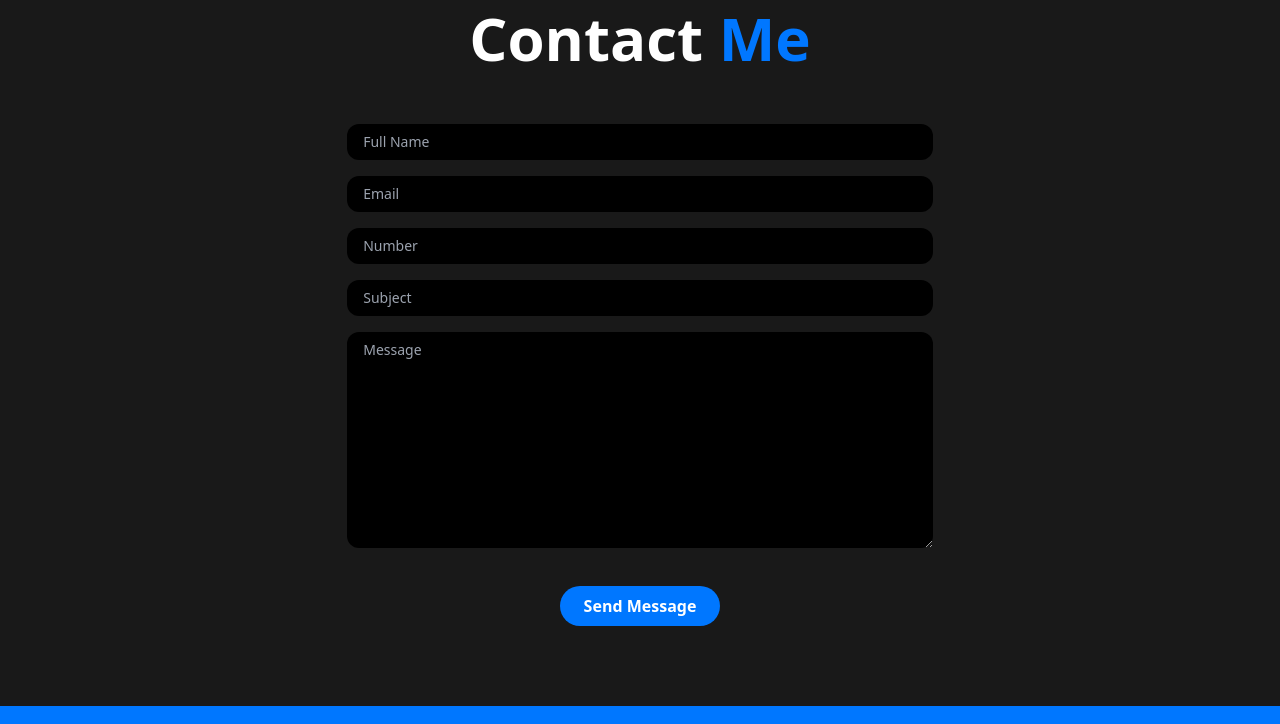
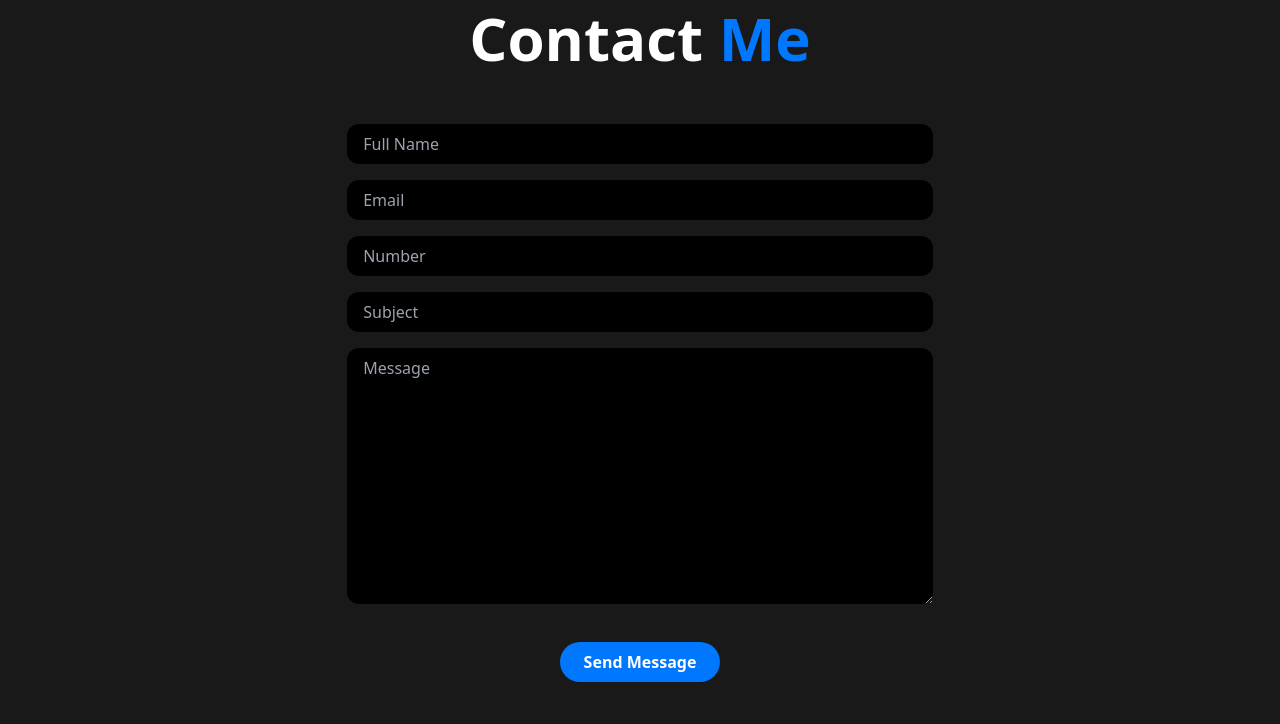
Before and after one commit to hamaad112/Tailwind-Portfolio-Website, a website: page index.html in a window 1280 px wide. Shown: the part 3880-4604 px from the top of the page. Drawn offline with nearby package versions, Linux system fonts and the light colour scheme.

Commit message:
Update index.html

```diff
--- a/index.html
+++ b/index.html
@@ -288,11 +288,11 @@
     <section id="contactSection" class="container mx-auto py-16">
         <h1 class="text-center text-4xl md:text-6xl font-bold">Contact <span class="text-main-color">Me</span></h1>
         <form class="w-5/6 sm:w-full md:w-3/5 mx-auto pt-14 space-y-4">
-            <input class="bg-black w-full py-2 px-4 rounded-xl text-sm" type="text" placeholder="Full Name">
-            <input class="bg-black w-full py-2 px-4 rounded-xl text-sm" type="email" placeholder="Email">
-            <input class="bg-black w-full py-2 px-4 rounded-xl text-sm" type="text" placeholder="Number">
-            <input class="bg-black w-full py-2 px-4 rounded-xl text-sm" type="text" placeholder="Subject">
-            <textarea class="bg-black w-full py-2 px-4 rounded-xl text-sm" name="" id="" cols="30" rows="10" placeholder="Message"></textarea>
+            <input class="bg-black w-full py-2 px-4 rounded-xl text-lg" type="text" placeholder="Full Name">
+            <input class="bg-black w-full py-2 px-4 rounded-xl text-lg" type="email" placeholder="Email">
+            <input class="bg-black w-full py-2 px-4 rounded-xl text-lg" type="text" placeholder="Number">
+            <input class="bg-black w-full py-2 px-4 rounded-xl text-lg" type="text" placeholder="Subject">
+            <textarea class="bg-black w-full py-2 px-4 rounded-xl text-lg" name="" id="" cols="30" rows="10" placeholder="Message"></textarea>
             <div class="flex items-center justify-center py-4">
                 <a class="bg-main-color py-2 px-6 inline-block rounded-full font-semibold hover:border-bg-color hover:bg-white hover:text-black"
             href="#">Send Message</a>
```
